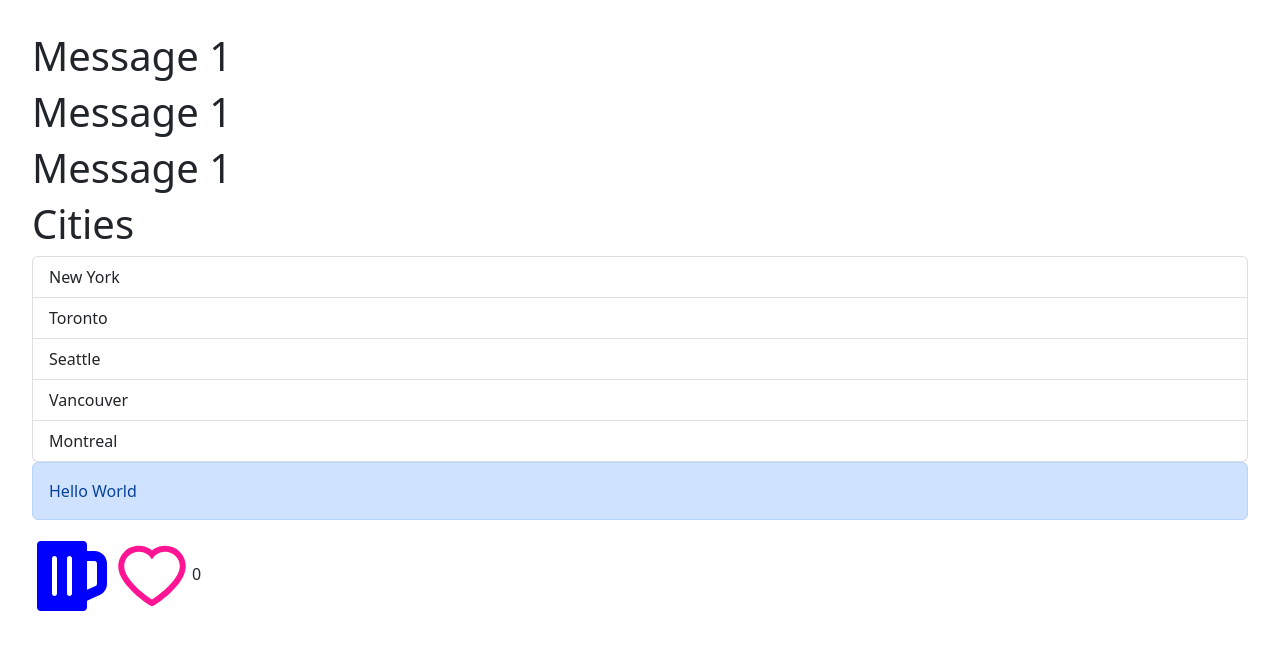
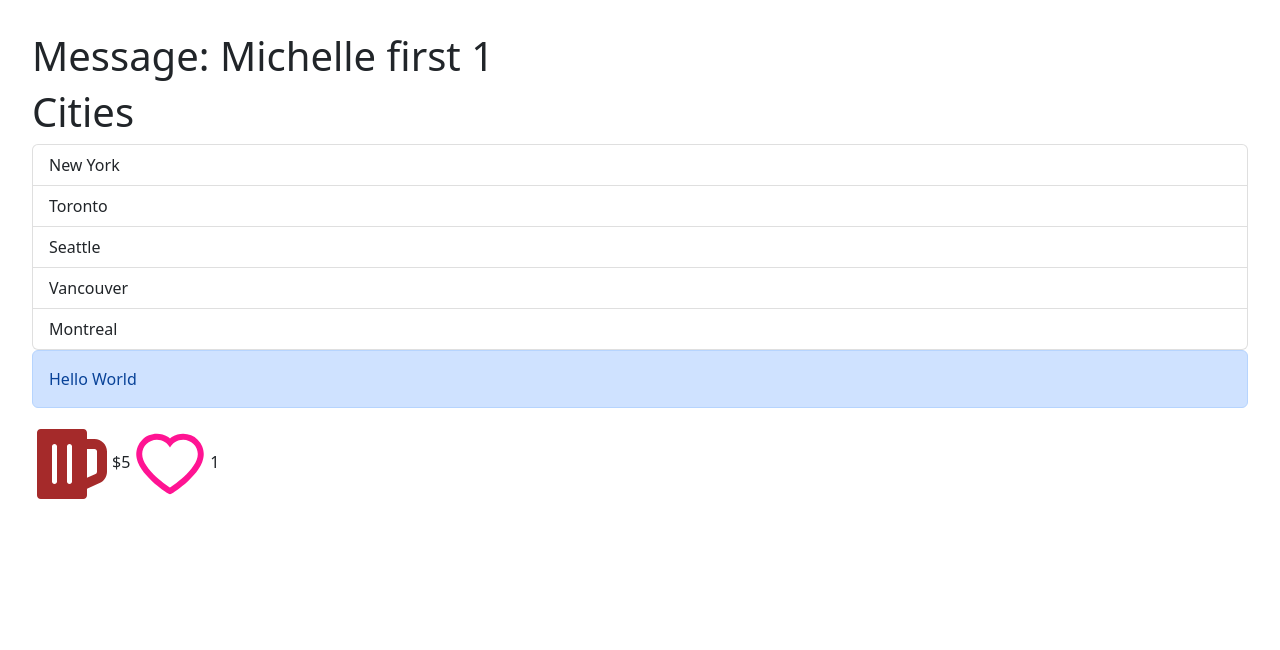
Before and after one commit to Michelle-Lefebvre/react-ts-vite, a React (Vite) app: page / in a window 1280 px wide. Shown: the top 650 px of the page. Built offline with nearby package versions, Linux system fonts and the light colour scheme; the HTML template or start-up script is replaced by a standard one.

Commit message:
add like, update state

```diff
--- a/src/App.tsx
+++ b/src/App.tsx
@@ -11,6 +11,16 @@ function App() {
   let clicked = 0;
   const [isApproved, setApproved] = useState(true);
 
+  //object updating
+  const [drink, setDrink] = useState({
+    title: "Americano",
+    price: 5,
+  });
+
+  const handleDrinkClick = () => {
+    setDrink({ ...drink, price: 6 });
+  };
+
   const handleSelectItem = (item: string) => {
     clicked++;
     console.log(item);
@@ -19,17 +29,17 @@ function App() {
   return (
     <div className="App">
       <Message msg="first" />
-      <Message msg="super fly" />
-      <Message msg="startrek" />
+      {/* <Message msg="super fly" />
+      <Message msg="startrek" /> */}
       <ListGroup
         heading="Cities"
         items={items}
         onSelectItem={handleSelectItem}
       />
       <Alert children="Hello World" />
-      <FaBeer color="blue" size={80} />
+      <FaBeer onClick={handleDrinkClick} color="brown" size={80} />
+      <span>${drink.price}</span>
       <Like onClick={() => console.log("clicked")} />
-      <span>{clicked}</span>
     </div>
   );
 }
--- a/src/Message.tsx
+++ b/src/Message.tsx
@@ -1,14 +1,22 @@
 interface MessageProp {
   msg: string;
 }
+
+let count = 0;
+
 function Message({ msg }: MessageProp) {
-  let count = 0;
+  console.log("Message called", count);
   count++;
+
   const name = "Michelle";
+
   if (name)
     return (
       <>
-        <h1> Message {count}</h1>
+        <h1>
+          {" "}
+          Message: {name} {msg} {count}
+        </h1>
       </>
     );
 
--- a/src/components/Like.tsx
+++ b/src/components/Like.tsx
@@ -5,8 +5,11 @@ import { AiTwotoneHeart } from "react-icons/ai";
 interface Props {
   onClick: () => void;
 }
+let countLikes = 0;
+
 function Like({ onClick }: Props) {
   const [like, setLike] = useState(false);
+  countLikes++;
 
   const toggle = () => {
     setLike(!like);
@@ -20,6 +23,7 @@ function Like({ onClick }: Props) {
       ) : (
         <AiTwotoneHeart color="deeppink" size={80} onClick={toggle} />
       )}
+      <span>{countLikes}</span>
     </>
   );
 }
```
